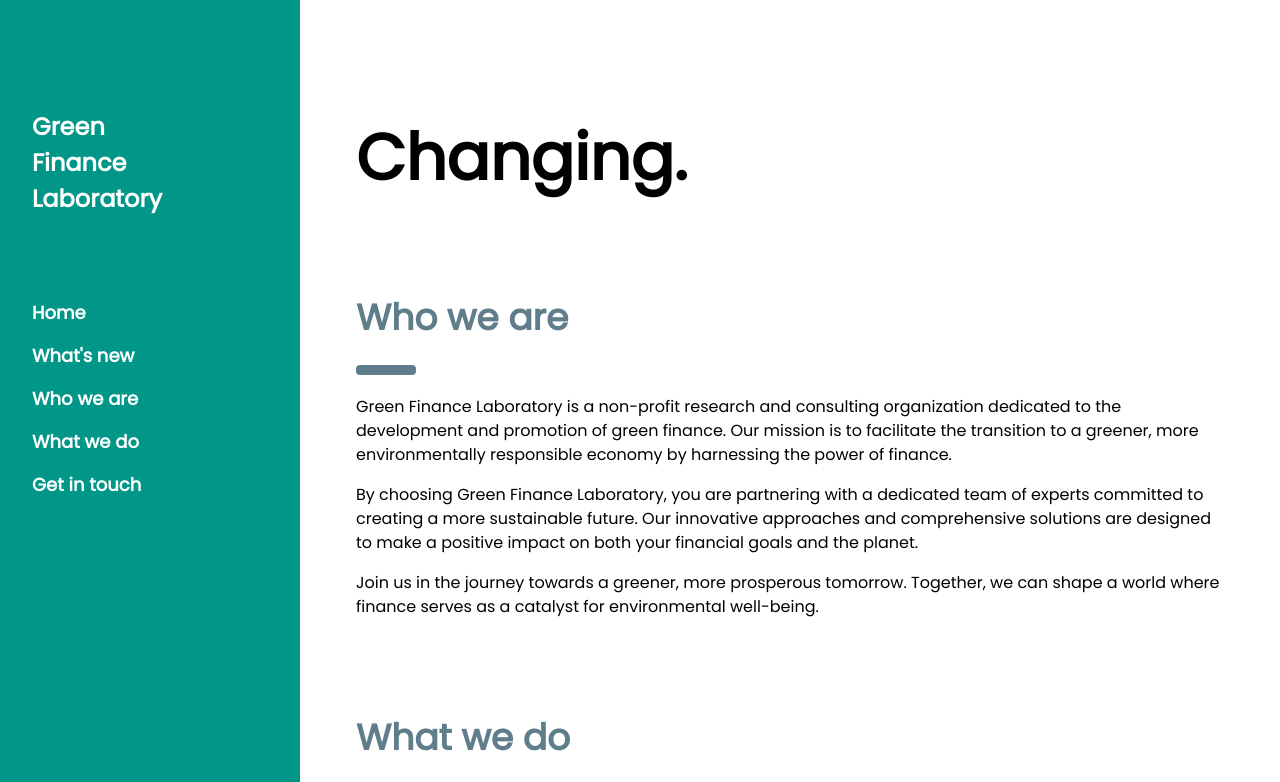
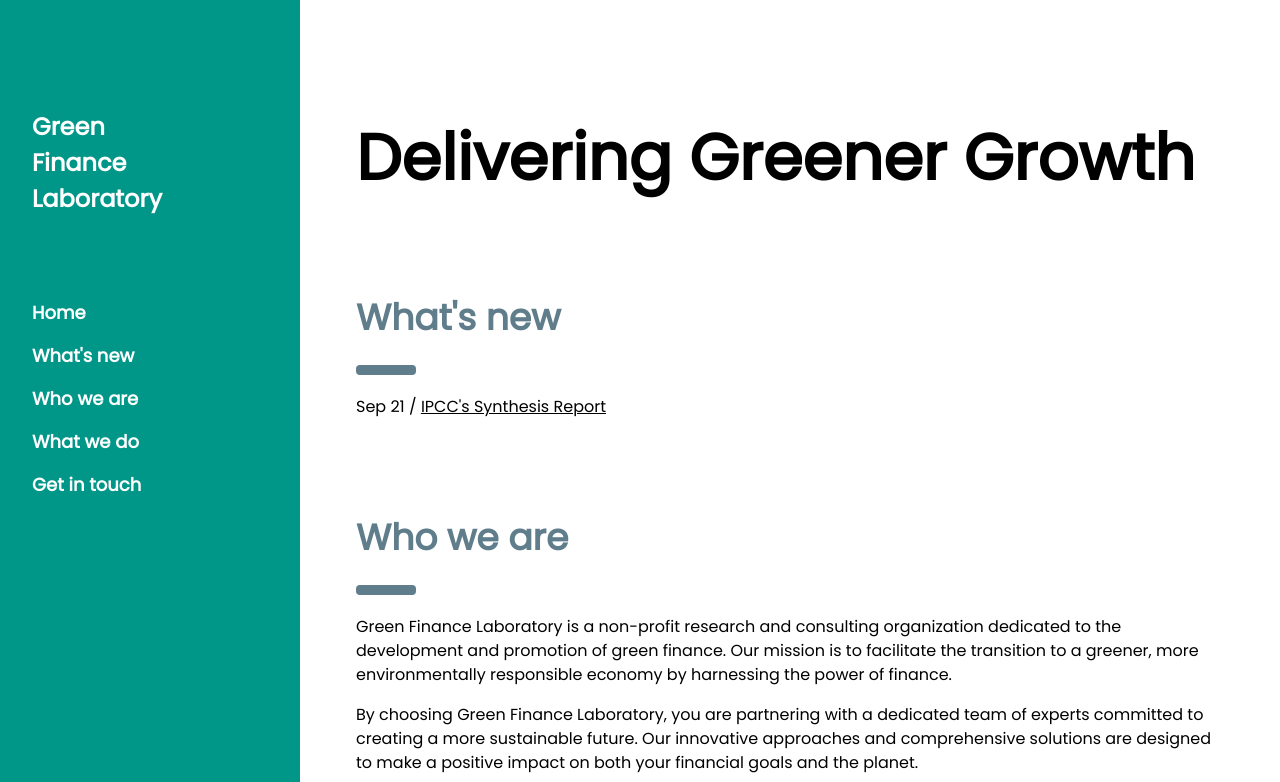
Before and after one commit to greenfinancelab/greenfinancelab.github.io, a plain HTML site: page index.html in a window 1280 px wide. Shown: the top 782 px of the page. Drawn offline with nearby package versions, Linux system fonts and the light colour scheme.

Commit message:
Update index.html

```diff
--- a/index.html
+++ b/index.html
@@ -45,7 +45,14 @@ body {font-size:16px;}
 
   <!-- Header -->
   <div class="w3-container" style="margin-top:100px">
-    <h2 class="w3-jumbo"><b>Changing.</b></h2>
+    <h2 class="w3-jumbo"><b>Delivering Greener Growth</b></h2>
+  </div>
+
+    <!-- Who we are -->
+  <div class="w3-container" id="news">
+    <h2 class="w3-xxlarge w3-text-blue-grey" style="margin-top:75px"><b>What's new</b></h2>
+    <hr style="width:50px;border:5px solid" class="w3-round w3-text-blue-grey">
+    <p>Sep 21 / <a href="https://www.ipcc.ch/report/ar6/syr/">IPCC's Synthesis Report</a></p>
   </div>
 
   <!-- Who we are -->
```
